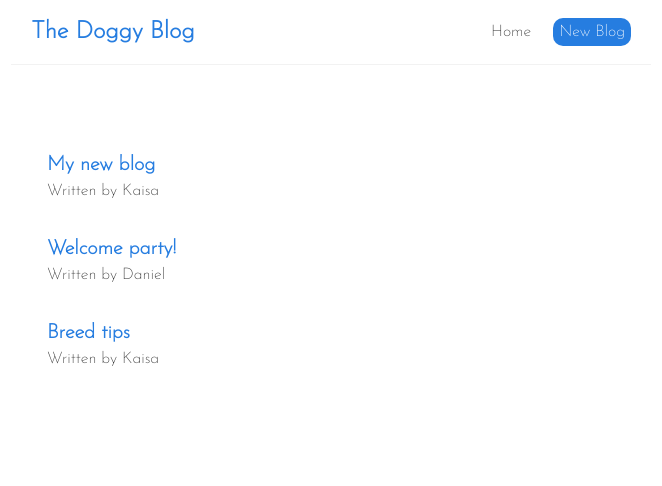
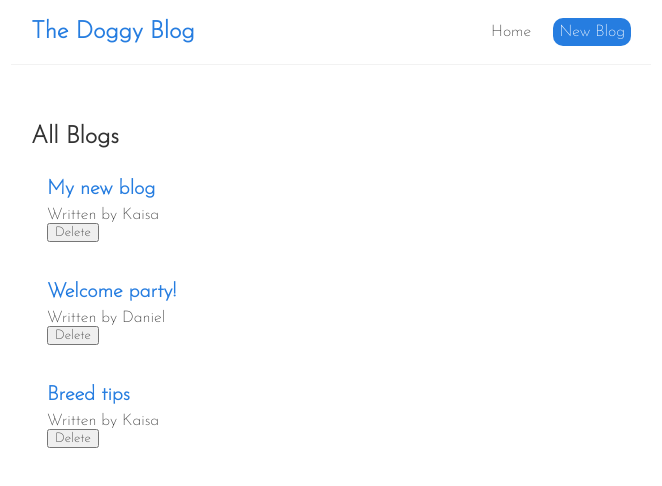
Before and after one commit to KaisaSS/react-blog, a React (Create React App) app: page / in a window 1280 px wide. Shown: the top 486 px of the page, without its empty margins (309-971 px from the left). Built offline with nearby package versions, Linux system fonts and the light colour scheme.

Commit message:
Create delete blogs event

```diff
--- a/src/components/BlogList.js
+++ b/src/components/BlogList.js
@@ -1,10 +1,12 @@
-const BlogList = ({ blogs }) => {
+const BlogList = ({ blogs, title, handleDelete }) => {
   return (
     <div className="blog-list">
+      <h2>{title}</h2>
       {blogs.map((blog) => (
         <div className="blog-preview" key={blog.id}>
           <h2>{blog.title}</h2>
           <p>Written by {blog.author}</p>
+          <button onClick={() => handleDelete(blog.id)}>Delete</button>
         </div>
       ))}
     </div>
--- a/src/components/Home.js
+++ b/src/components/Home.js
@@ -8,9 +8,14 @@
     { title: "Breed tips", body: "lorem ipsum...", author: "Kaisa", id: 3 },
   ]);
 
+  const handleDelete = (id) => {
+    const newBlogs = blogs.filter((blog) => blog.id !== id);
+    setBlogs(newBlogs);
+  };
+
   return (
     <div className="home">
-      <BlogList blogs={blogs} />
+      <BlogList blogs={blogs} title="All Blogs" handleDelete={handleDelete} />
     </div>
   );
 };
```
